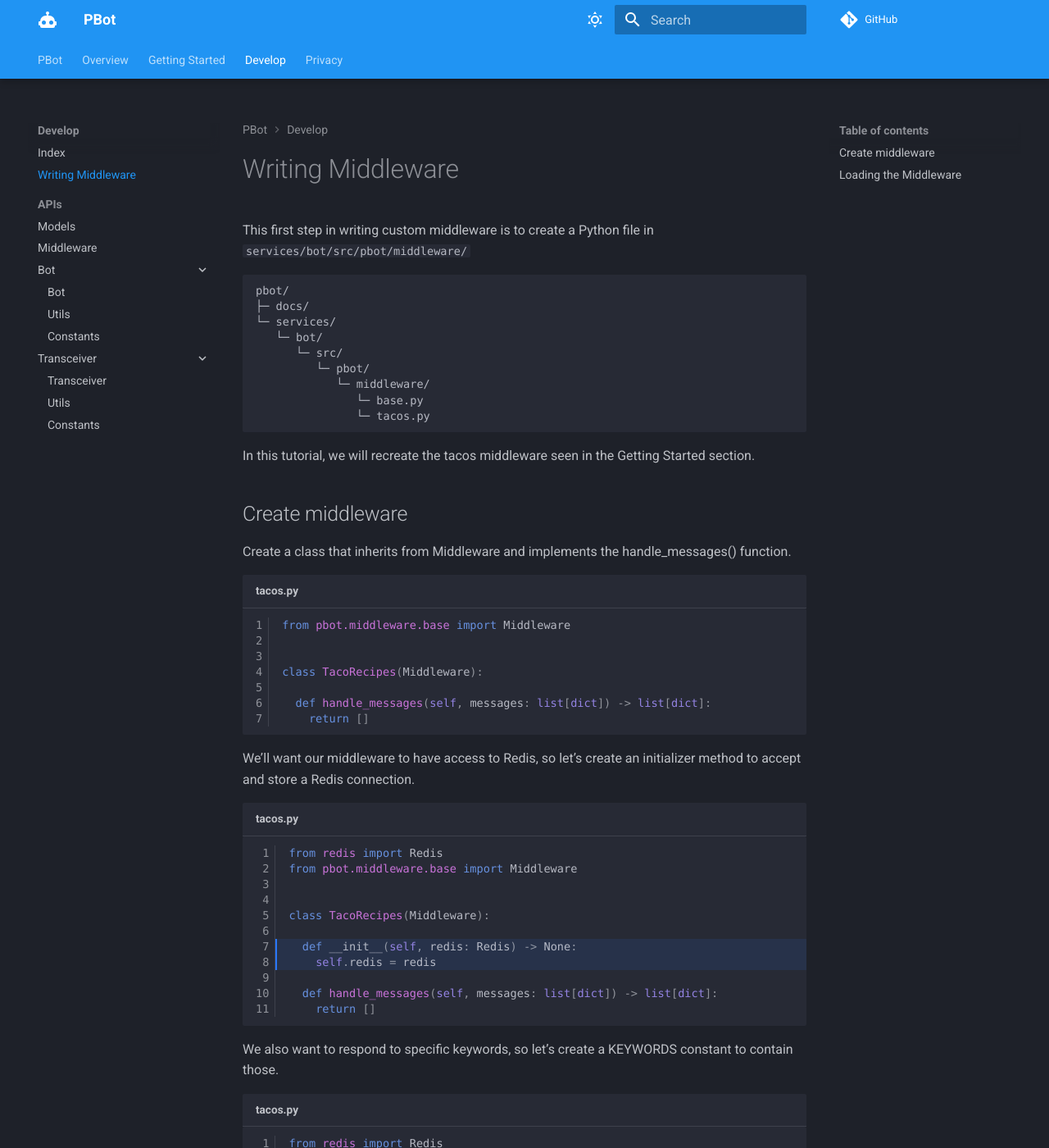
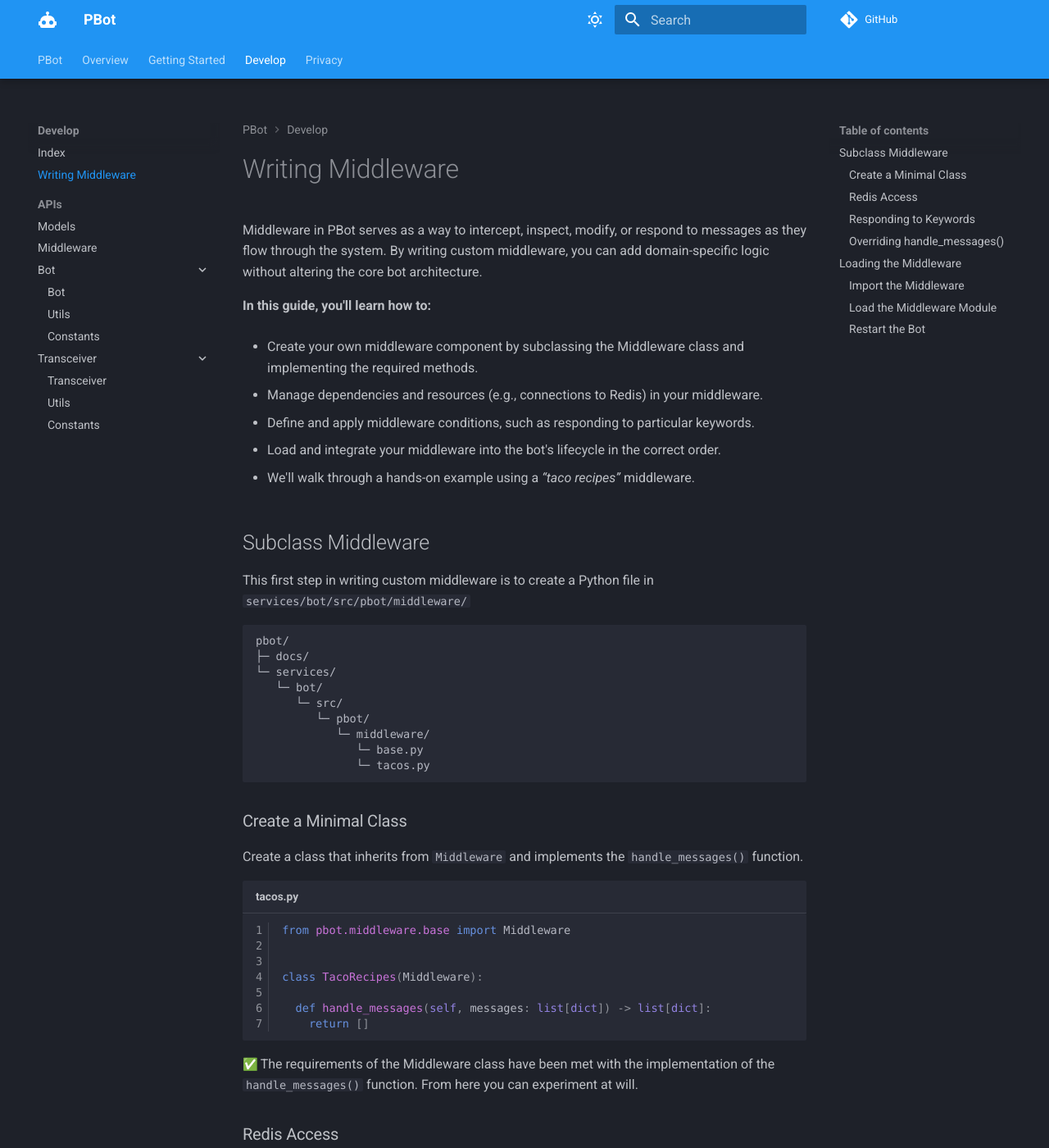
Before and after one commit to chriscummings/PBot, an MkDocs documentation site: the page built from docs/develop/writing-middleware.md, in a window 1280 px wide and 1400 px high. Shown: the whole window at 82% size. Built offline with MkDocs 1.6.1 and Material for MkDocs 9.7.7, drawn with Linux system fonts in a browser that asks for light colours; emoji names are drawn with the system emoji font; some web fonts are replaced; comment, search, counter and statistics services are not loaded; some of the changed text lies outside the part shown.

Commit message:
Updated Writing Middleware doc.

````diff
--- a/docs/develop/writing-middleware.md
+++ b/docs/develop/writing-middleware.md
@@ -1,4 +1,20 @@
 # Writing Middleware
+
+Middleware in PBot serves as a way to intercept, inspect, modify, or respond to messages as they flow through the system. By writing custom middleware, you can add domain-specific logic without altering the core bot architecture.
+
+**In this guide, you'll learn how to:**
+
+- Create your own middleware component by subclassing the Middleware class and implementing the required methods.
+
+- Manage dependencies and resources (e.g., connections to Redis) in your middleware.
+
+- Define and apply middleware conditions, such as responding to particular keywords.
+
+- Load and integrate your middleware into the bot's lifecycle in the correct order.
+
+- We'll walk through a hands-on example using a *“taco recipes”* middleware.
+
+## Subclass Middleware
 
 This first step in writing custom middleware is to create a Python file in `services/bot/src/pbot/middleware/`
 
@@ -15,11 +31,12 @@
 
 ```
 
-In this tutorial, we will recreate the tacos middleware seen in the Getting Started section.
 
-## Create middleware
+### Create a Minimal Class
 
-Create a class that inherits from Middleware and implements the handle_messages() function.
+
+
+Create a class that inherits from `Middleware` and implements the `handle_messages()` function.
 
 ```py title="tacos.py" linenums="1"
 from pbot.middleware.base import Middleware
@@ -31,12 +48,17 @@
     return []
 ```
 
-We’ll want our middleware to have access to Redis, so let’s create an initializer method to accept and store a Redis connection.
+:white_check_mark: The requirements of the Middleware class have been met with the implementation of the `handle_messages()` function.
+From here you can experiment at will.
 
-```py title="tacos.py" hl_lines="7 8" linenums="1"
+### Redis Access
+
+We'll want our middleware to have access to the models in Redis, so let's create an
+initializer method to accept and store the Redis connection that will be passed to it by PBot on instantiation.
+
+```py title="tacos.py" hl_lines="6 7" linenums="1"
 from redis import Redis
 from pbot.middleware.base import Middleware
-
 
 class TacoRecipes(Middleware):
 
@@ -48,7 +70,9 @@
 
 ```
 
-We also want to respond to specific keywords, so let’s create a KEYWORDS constant to contain those.
+### Responding to Keywords
+
+We also want to respond to specific keywords in messages, so let's create a `KEYWORDS` constant to contain them.
 
 ```py title="tacos.py" hl_lines="6" linenums="1"
 from redis import Redis
@@ -63,17 +87,19 @@
 
   def handle_messages(self, messages: list[dict]) -> list[dict]:
     return []
+```
 
 
-```
+###  Overriding `handle_messages()`
 
-The requirements for our handle_messages() implementation are:
+We will change the `handle_messages()` function to address the following
+example requirements:
 
-- Create a response under the right conditions.
+- Create a response under the right keyword conditions.
 - Provide a UID for that response.
 - Populate the response with a random taco recipe from a list.
 
-We will thus add the following imports:
+Add the following imports:
 
 ```py title="tacos.py"
 import random
@@ -82,16 +108,12 @@
 from recipes import TACO_RECIPES
 ```
 
-Click here to see the [Taco Recipes Module](https://pbot.readthedocs.io/en/latest/recipes.html).
-
-!!! note "A timestamp as a UID isn’t the ideal solution, but it will work for now."
-
-Now, let’s focus on the business logic of the handle_messages() method.
+Update the business logic of the `handle_messages()` method to fullfil the example requirements.
 
 The code below does the following:
 
-- Sort messages by time.
-- Skips bot and previously responded messages.
+- Sorts messages by time.
+- Ignores bot messages and previously responded messages.
 - Creates a response containing a random taco recipe if a keyword is found.
 - Returns the messages (to be passed to any following middleware).
 
@@ -136,11 +158,15 @@
   return messages
 ```
 
+!!! note "A timestamp as a UID isn't the ideal solution. This will be patched 1.0."
+
 ## Loading the Middleware
 
-To load middleware, import it in the bot pbot/services/bot/src/app.py file.
+### Import the Middleware
 
-```text
+To load middleware, import it in the bot file: `pbot/services/bot/src/app.py`
+
+```text title="pbot/app.py"
 pbot/
 ├─ docs/
 └─ services/
@@ -150,11 +176,17 @@
          └─ app.py
 ```
 
-Import the middleware module.
+```py title="app.py"
+from pbot.middleware.tacos import TacoRecipes
+```
 
-Then, add it to the bot using the add_middleware() method.
 
-```py title="tacos.py" hl_lines="3 18"
+### Load the Middleware Module
+
+Add middleware to the bot with the `add_middleware()` method.
+
+
+```py title="app.py" hl_lines="18"
 [...]
 
 from pbot.middleware.tacos import TacoRecipes
@@ -178,6 +210,6 @@
 
 ```
 
-Notice that the redis connection object is being passed to the middleware initializer here.
+### Restart the Bot
 
-After restarting the bot, the middleware will be loaded.
+The bot service will now need to be restarted.
````
Also changed, not shown: other parts of docs/develop/writing-middleware.md (+3 -3 lines), docs/develop/transceiver/constants.md (+0 -2 lines), docs/getting-started/running-pbot.md (+3 -0 lines), 1 other file.
